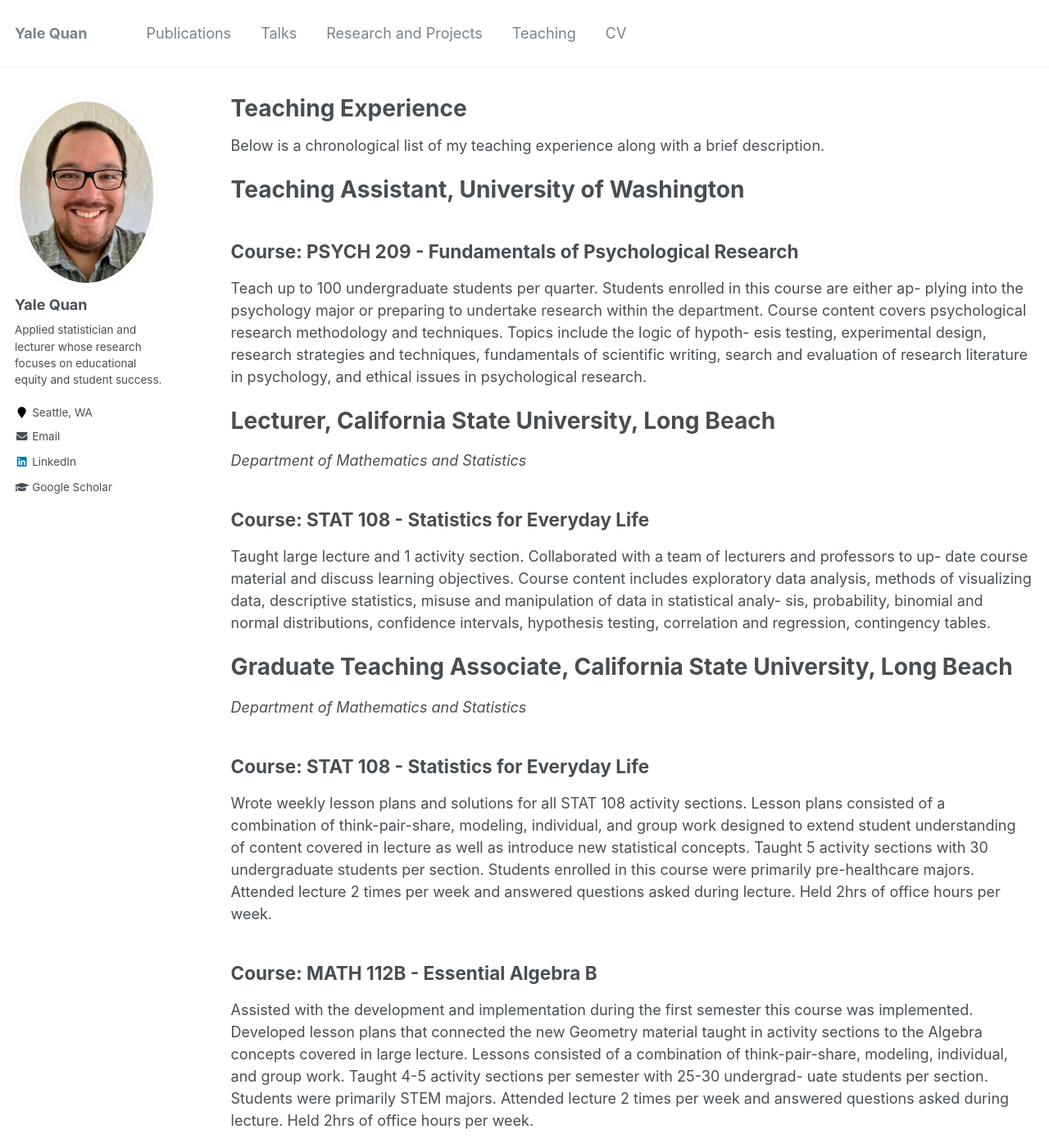
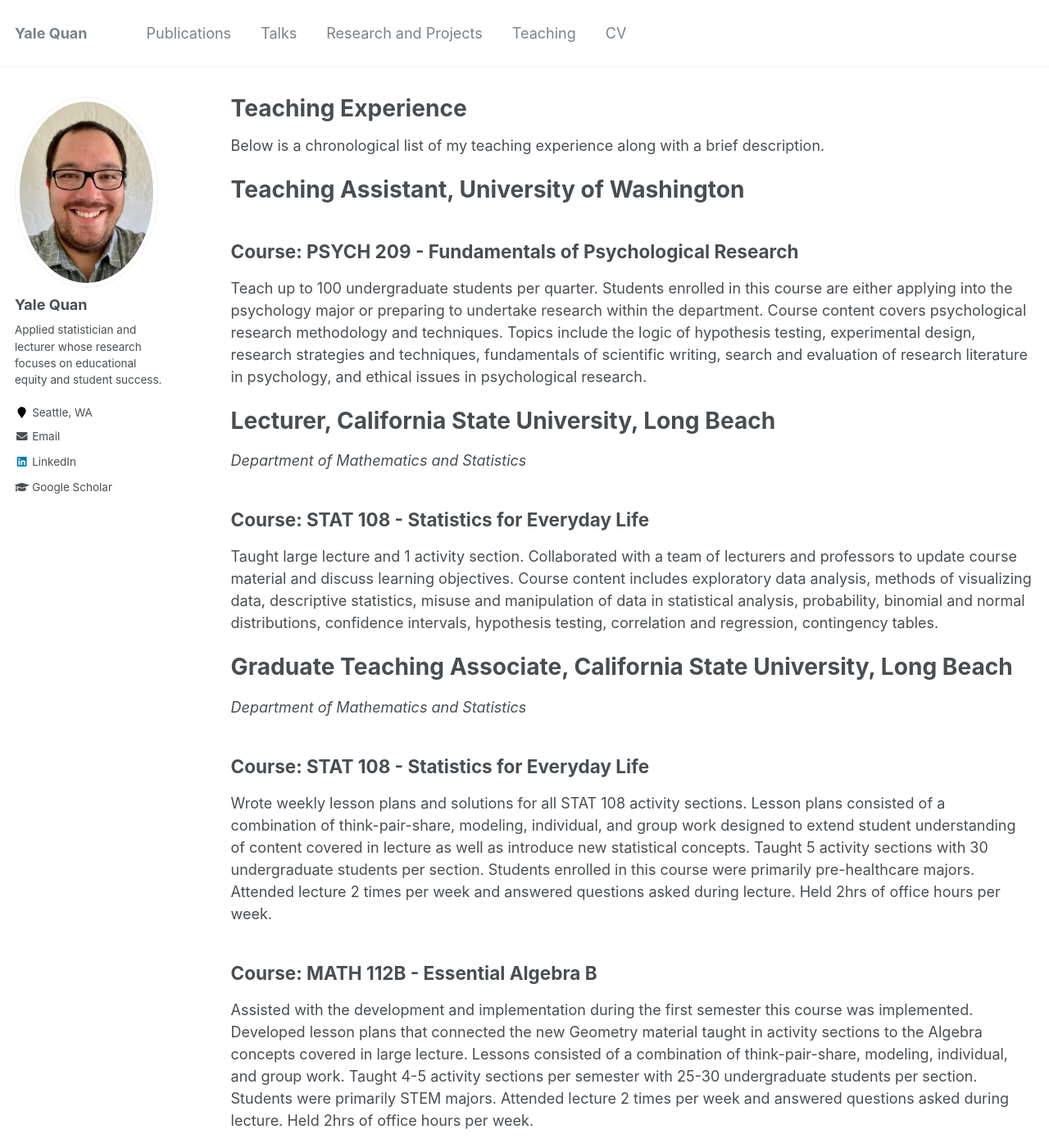
Before and after one commit to yalequan/yalequan.github.io, a Jekyll site: the page built from _pages/teaching-experience.md, in a window 1280 px wide and 1400 px high. Shown: the whole window at 82% size. Built offline with Jekyll 4.4.1, drawn with Linux system fonts in a browser that asks for light colours.

Commit message:
Update teaching-experience.md

```diff
--- a/_pages/teaching-experience.md
+++ b/_pages/teaching-experience.md
@@ -12,14 +12,14 @@ Below is a chronological list of my teaching experience along with a brief descr
 
 ## Course: PSYCH 209 - Fundamentals of Psychological Research
 
-Teach up to 100 undergraduate students per quarter. Students enrolled in this course are either ap- plying into the psychology major or preparing to undertake research within the department. Course content covers psychological research methodology and techniques. Topics include the logic of hypoth- esis testing, experimental design, research strategies and techniques, fundamentals of scientific writing, search and evaluation of research literature in psychology, and ethical issues in psychological research.
+Teach up to 100 undergraduate students per quarter. Students enrolled in this course are either applying into the psychology major or preparing to undertake research within the department. Course content covers psychological research methodology and techniques. Topics include the logic of hypothesis testing, experimental design, research strategies and techniques, fundamentals of scientific writing, search and evaluation of research literature in psychology, and ethical issues in psychological research.
 
 # Lecturer, California State University, Long Beach
 *Department of Mathematics and Statistics*
 
 ## Course: STAT 108 - Statistics for Everyday Life
 
-Taught large lecture and 1 activity section. Collaborated with a team of lecturers and professors to up- date course material and discuss learning objectives. Course content includes exploratory data analysis, methods of visualizing data, descriptive statistics, misuse and manipulation of data in statistical analy- sis, probability, binomial and normal distributions, confidence intervals, hypothesis testing, correlation and regression, contingency tables.
+Taught large lecture and 1 activity section. Collaborated with a team of lecturers and professors to update course material and discuss learning objectives. Course content includes exploratory data analysis, methods of visualizing data, descriptive statistics, misuse and manipulation of data in statistical analysis, probability, binomial and normal distributions, confidence intervals, hypothesis testing, correlation and regression, contingency tables.
 
 # Graduate Teaching Associate, California State University, Long Beach
 *Department of Mathematics and Statistics*
@@ -29,7 +29,7 @@ Wrote weekly lesson plans and solutions for all STAT 108 activity sections. Less
 
 ## Course: MATH 112B - Essential Algebra B
 
-Assisted with the development and implementation during the first semester this course was implemented. Developed lesson plans that connected the new Geometry material taught in activity sections to the Algebra concepts covered in large lecture. Lessons consisted of a combination of think-pair-share, modeling, individual, and group work. Taught 4-5 activity sections per semester with 25-30 undergrad- uate students per section. Students were primarily STEM majors. Attended lecture 2 times per week and answered questions asked during lecture. Held 2hrs of office hours per week.
+Assisted with the development and implementation during the first semester this course was implemented. Developed lesson plans that connected the new Geometry material taught in activity sections to the Algebra concepts covered in large lecture. Lessons consisted of a combination of think-pair-share, modeling, individual, and group work. Taught 4-5 activity sections per semester with 25-30 undergraduate students per section. Students were primarily STEM majors. Attended lecture 2 times per week and answered questions asked during lecture. Held 2hrs of office hours per week.
 
 ## Course: MATH 104/94 - The Power of Mathematics
 
```
